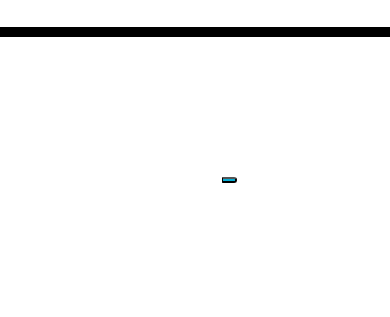
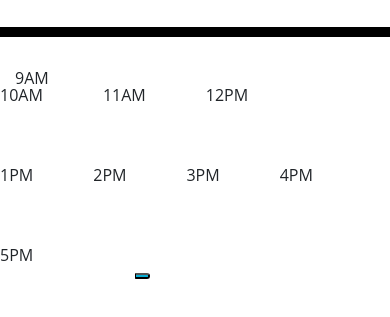
Before and after one commit to Sforeman270/today-plan, a plain HTML site: page index.html in a window 390 px wide. Shown: the part 311-628 px from the top of the page. Drawn offline with nearby package versions, Linux system fonts and the light colour scheme.

Commit message:
time grid

```diff
--- a/app.js
+++ b/app.js
@@ -2,7 +2,7 @@ $(document).ready(function() {
     var $date = $(".date");
     var $inputForm = $(".inputs");
 
-    var hours = ["9 am","10 am", "11 am", "12 pm", "1 pm", "2 pm", "3 pm", "4 pm", "5 pm", "6 pm"];
+    var hours = ["9 am","10 am", "11 am", "12 pm", "1 pm", "2 pm", "3 pm", "4 pm", "5 pm"];
     var currentHour = moment().format("H");
 
     $date.text(moment().format("llll"));
--- a/index.html
+++ b/index.html
@@ -20,54 +20,50 @@
     </header>
     <div class="container">
       <div class="row">
-        <div class="col-sm-2"></div>
-        <div class="col-sm-8"></div>
-        <div class="col-sm-2"></div>
+        <div class="col-md-2">9AM</div>
+        <div class="col-md-8"></div>
+        <div class="col-md-2"></div>
         <div class="row">
-          <div class="col-sm-2"></div>
-          <div class="col-sm-8"></div>
-          <div class="col-sm-2"></div>
+          <div class="col-md-2">10AM</div>
+          <div class="col-md-8"></div>
+          <div class="col-md-2"></div>
         </div>
         <div class="row">
-          <div class="col-sm-2"></div>
-          <div class="col-sm-8"></div>
-          <div class="col-sm-2"></div>
+          <div class="col-md-2">11AM</div>
+          <div class="col-md-8"></div>
+          <div class="col-md-2"></div>
         </div>
         <div class="row">
-          <div class="col-sm-2"></div>
-          <div class="col-sm-8"></div>
-          <div class="col-sm-2"></div>
+          <div class="col-md-2">12PM</div>
+          <div class="col-md-8"></div>
+          <div class="col-md-2"></div>
         </div>
         <div class="row">
-          <div class="col-sm-2"></div>
-          <div class="col-sm-8"></div>
-          <div class="col-sm-2"></div>
+          <div class="col-md-2">1PM</div>
+          <div class="col-md-8"></div>
+          <div class="col-md-2"></div>
         </div>
         <div class="row">
-          <div class="col-sm-2"></div>
-          <div class="col-sm-8"></div>
-          <div class="col-sm-2"></div>
+          <div class="col-md-2">2PM</div>
+          <div class="col-md-8"></div>
+          <div class="col-md-2"></div>
         </div>
         <div class="row">
-          <div class="col-sm-2"></div>
-          <div class="col-sm-8"></div>
-          <div class="col-sm-2"></div>
+          <div class="col-md-2">3PM</div>
+          <div class="col-md-8"></div>
+          <div class="col-md-2"></div>
         </div>
         <div class="row">
-          <div class="col-sm-2"></div>
-          <div class="col-sm-8"></div>
-          <div class="col-sm-2"></div>
+          <div class="col-md-2">4PM</div>
+          <div class="col-md-8"></div>
+          <div class="col-md-2"></div>
         </div>
         <div class="row">
-          <div class="col-sm-2"></div>
-          <div class="col-sm-8"></div>
-          <div class="col-sm-2"></div>
+          <div class="col-md-2">5PM</div>
+          <div class="col-md-8"></div>
+          <div class="col-md-2"></div>
         </div>
-        <div class="row">
-          <div class="col-sm-2"></div>
-          <div class="col-sm-8"></div>
-          <div class="col-sm-2"></div>
-        </div>
+
         <form class="input">
           <button class="saveBtn"></button>
        </form>
```
